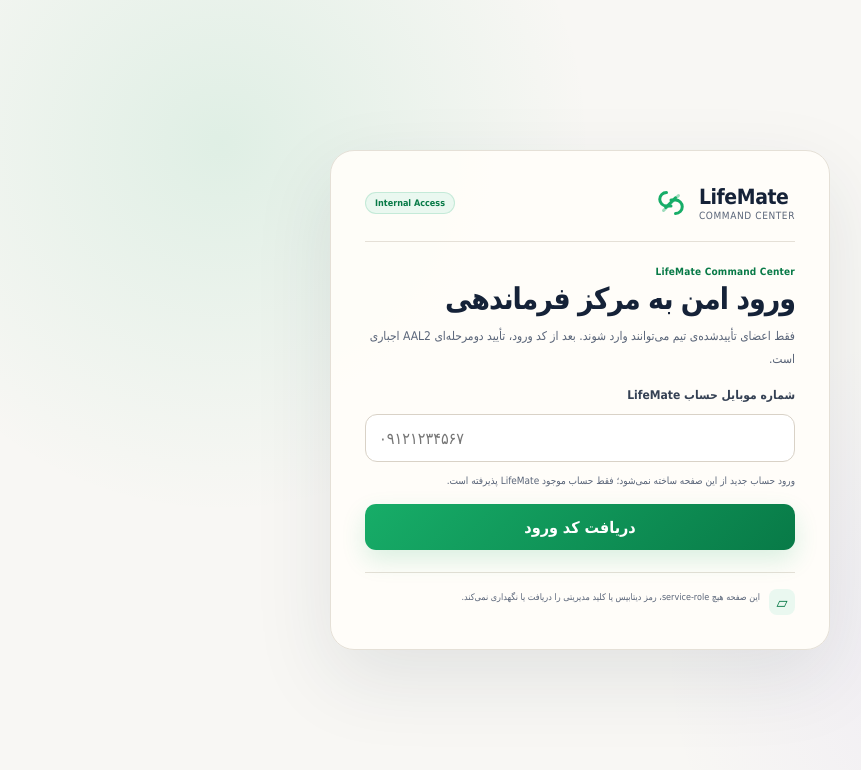
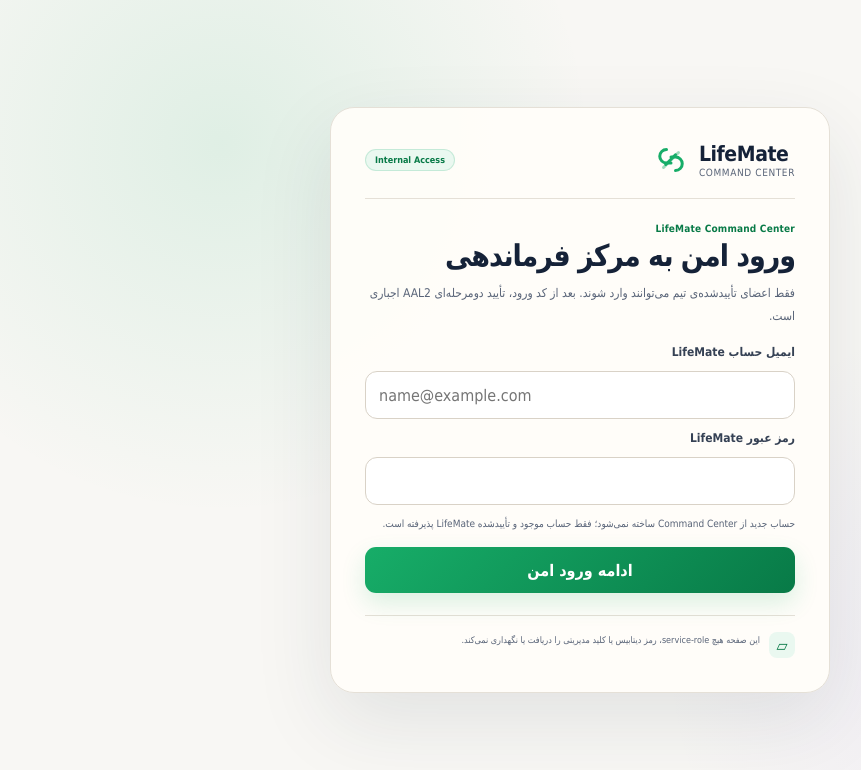
Before and after one commit to Hamrez95/lifemate-admin, a Next.js app: page /login in a window 1280 px wide. Shown: the top 770 px of the page, without its empty margins (379-1240 px from the left). Built offline with nearby package versions, Linux system fonts and the light colour scheme; no server answers.

Commit message:
fix(auth): use canonical LifeMate email password login

```diff
--- a/src/components/auth/AdminLoginFlow.tsx
+++ b/src/components/auth/AdminLoginFlow.tsx
@@ -3,10 +3,9 @@
 import { useRouter } from "next/navigation";
 import { type FormEvent, useCallback, useEffect, useMemo, useState } from "react";
 
-import { normalizeAdminPhone } from "@/src/lib/auth/phone";
 import { createBrowserSupabaseClient } from "@/src/lib/supabase/client";
 
-type Step = "phone" | "otp" | "mfa-challenge" | "mfa-enroll" | "checking";
+type Step = "credentials" | "mfa-challenge" | "mfa-enroll" | "checking";
 
 type Enrollment = {
   factorId: string;
@@ -14,16 +13,18 @@ type Enrollment = {
   secret: string;
 };
 
+const EMAIL_PATTERN = /^[^\s@]+@[^\s@]+\.[^\s@]+$/;
+
 function friendlyAuthError(): string {
-  return "ورود کامل نشد. اطلاعات را بررسی کنید و دوباره تلاش کنید.";
+  return "ورود کامل نشد. ایمیل یا رمز عبور را بررسی کنید و دوباره تلاش کنید.";
 }
 
 export function AdminLoginFlow() {
   const router = useRouter();
   const supabase = useMemo(() => createBrowserSupabaseClient(), []);
   const [step, setStep] = useState<Step>("checking");
-  const [phoneInput, setPhoneInput] = useState("");
-  const [phone, setPhone] = useState<string | null>(null);
+  const [email, setEmail] = useState("");
+  const [password, setPassword] = useState("");
   const [code, setCode] = useState("");
   const [factorId, setFactorId] = useState<string | null>(null);
   const [enrollment, setEnrollment] = useState<Enrollment | null>(null);
@@ -79,7 +80,7 @@ export function AdminLoginFlow() {
       } = await supabase.auth.getSession();
       if (!active) return;
       if (!session) {
-        setStep("phone");
+        setStep("credentials");
         return;
       }
       try {
@@ -87,7 +88,7 @@ export function AdminLoginFlow() {
       } catch {
         if (active) {
           setMessage(friendlyAuthError());
-          setStep("phone");
+          setStep("credentials");
         }
       }
     })();
@@ -96,45 +97,23 @@ export function AdminLoginFlow() {
     };
   }, [prepareMfa, supabase]);
 
-  async function requestOtp(event: FormEvent<HTMLFormElement>) {
+  async function signIn(event: FormEvent<HTMLFormElement>) {
     event.preventDefault();
-    const normalized = normalizeAdminPhone(phoneInput);
-    if (!normalized) {
-      setMessage("شماره موبایل را با فرمت معتبر وارد کنید؛ برای ایران می‌توانید با ۰۹ شروع کنید.");
+    const normalizedEmail = email.trim().toLowerCase();
+    if (!EMAIL_PATTERN.test(normalizedEmail) || password.length < 1) {
+      setMessage("ایمیل و رمز عبور حساب موجود LifeMate را وارد کنید.");
       return;
     }
 
     setPending(true);
     setMessage(null);
     try {
-      const { error } = await supabase.auth.signInWithOtp({
-        phone: normalized,
-        options: { shouldCreateUser: false },
+      const { error } = await supabase.auth.signInWithPassword({
+        email: normalizedEmail,
+        password,
       });
       if (error) throw error;
-      setPhone(normalized);
-      setCode("");
-      setStep("otp");
-      setMessage("کد یک‌بارمصرف برای حساب موجود ارسال شد.");
-    } catch {
-      setMessage("امکان ارسال کد ورود نبود. اگر عضو LifeMate هستید کمی بعد دوباره تلاش کنید.");
-    } finally {
-      setPending(false);
-    }
-  }
-
-  async function verifyOtp(event: FormEvent<HTMLFormElement>) {
-    event.preventDefault();
-    if (!phone || !/^\d{6,8}$/.test(code)) {
-      setMessage("کد یک‌بارمصرف معتبر را وارد کنید.");
-      return;
-    }
-
-    setPending(true);
-    setMessage(null);
-    try {
-      const { error } = await supabase.auth.verifyOtp({ phone, token: code, type: "sms" });
-      if (error) throw error;
+      setPassword("");
       await prepareMfa();
     } catch {
       setMessage(friendlyAuthError());
@@ -174,53 +153,37 @@ export function AdminLoginFlow() {
 
   return (
     <div className="auth-flow">
-      {step === "phone" && (
-        <form onSubmit={requestOtp} className="auth-form">
-          <label htmlFor="admin-phone">شماره موبایل حساب LifeMate</label>
+      {step === "credentials" && (
+        <form onSubmit={signIn} className="auth-form">
+          <label htmlFor="admin-email">ایمیل حساب LifeMate</label>
           <input
-            id="admin-phone"
-            type="tel"
-            inputMode="tel"
-            autoComplete="tel"
-            value={phoneInput}
-            onChange={(event) => setPhoneInput(event.target.value)}
-            placeholder="۰۹۱۲۱۲۳۴۵۶۷"
+            id="admin-email"
+            type="email"
+            inputMode="email"
+            autoComplete="username"
+            value={email}
+            onChange={(event) => setEmail(event.target.value)}
+            placeholder="name@example.com"
             dir="ltr"
             disabled={pending}
+            required
+          />
+          <label htmlFor="admin-password">رمز عبور LifeMate</label>
+          <input
+            id="admin-password"
+            type="password"
+            autoComplete="current-password"
+            value={password}
+            onChange={(event) => setPassword(event.target.value)}
+            dir="ltr"
+            disabled={pending}
+            required
           />
           <p className="auth-help">
-            ورود حساب جدید از این صفحه ساخته نمی‌شود؛ فقط حساب موجود LifeMate پذیرفته است.
+            حساب جدید از Command Center ساخته نمی‌شود؛ فقط حساب موجود و تأییدشده LifeMate پذیرفته است.
           </p>
           <button type="submit" className="primary-button" disabled={pending}>
-            {pending ? "در حال ارسال..." : "دریافت کد ورود"}
-          </button>
-        </form>
-      )}
-
-      {step === "otp" && (
-        <form onSubmit={verifyOtp} className="auth-form">
-          <label htmlFor="admin-otp">کد پیامک</label>
-          <input
-            id="admin-otp"
-            className="code-input"
-            type="text"
-            inputMode="numeric"
-            autoComplete="one-time-code"
-            value={code}
-            onChange={(event) => setCode(event.target.value.replace(/\D/g, "").slice(0, 8))}
-            dir="ltr"
-            disabled={pending}
-          />
-          <button type="submit" className="primary-button" disabled={pending}>
-            {pending ? "در حال بررسی..." : "تأیید کد"}
-          </button>
-          <button
-            type="button"
-            className="text-button"
-            onClick={() => setStep("phone")}
-            disabled={pending}
-          >
-            اصلاح شماره موبایل
+            {pending ? "در حال بررسی..." : "ادامه ورود امن"}
           </button>
         </form>
       )}
```
